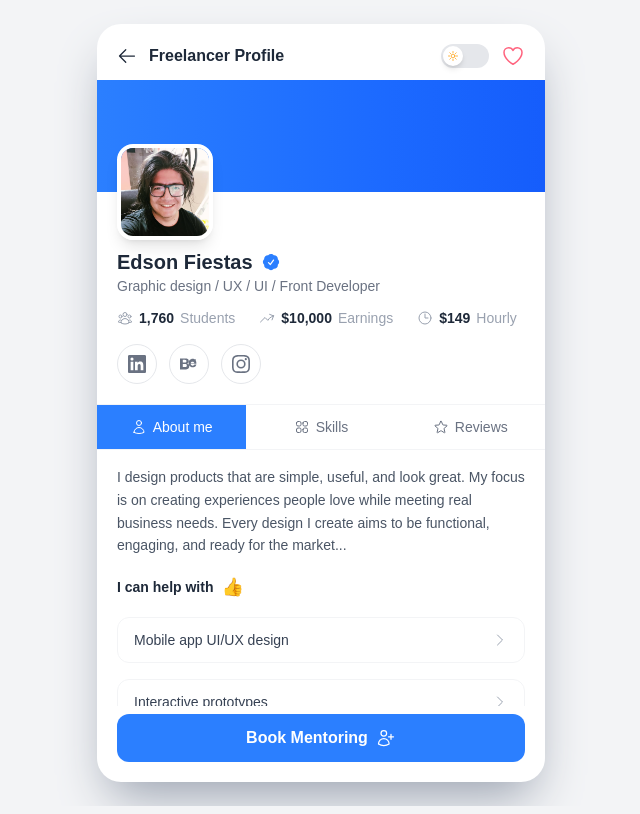
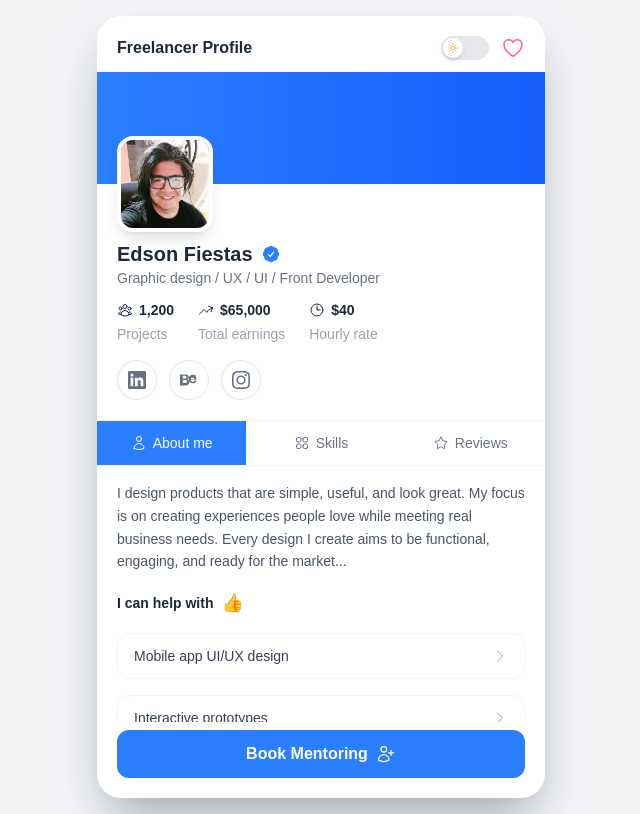
Before and after one commit to edsonfiestas/my-profile, a Next.js app: page / in a window 1280 px wide. Shown: the whole page, without its empty margins (319-959 px from the left). Built offline with nearby package versions, Linux system fonts and the light colour scheme.

Commit message:
nuevo pull

```diff
--- a/src/app/layout.tsx
+++ b/src/app/layout.tsx
@@ -27,7 +27,7 @@ export default function RootLayout({
   return (
     <html lang="en" suppressHydrationWarning>
       <body
-        className={`${geistSans.variable} ${geistMono.variable} antialiased text-gray-800 bg-gray-100 dark:bg-gray-950 flex justify-center items-center min-h-screen transition-colors duration-500 p-6`}
+        className={`${geistSans.variable} ${geistMono.variable} antialiased text-gray-800 bg-gray-100 dark:bg-gray-950 flex justify-center items-center min-h-screen transition-colors duration-500 p-4`}
       >
         <ProfileCard />
       </body>
--- a/src/components/ProfileCard.tsx
+++ b/src/components/ProfileCard.tsx
@@ -140,7 +140,7 @@ const skills = [
 /* ─── Social links (brand SVG paths, viewBox 24x24) ─── */
 const socialLinks = [
   {
-    href: "https://www.linkedin.com/in/edson-fiestas-22ab1617/",
+    href: "https://pe.linkedin.com/in/edson-fiestas-22ab1617",
     label: "LinkedIn",
     viewBox: "0 0 24 24",
     d: "M20.447 20.452h-3.554v-5.569c0-1.328-.027-3.037-1.852-3.037-1.853 0-2.136 1.445-2.136 2.939v5.667H9.351V9h3.414v1.561h.046c.477-.9 1.637-1.85 3.37-1.85 3.601 0 4.267 2.37 4.267 5.455v6.286zM5.337 7.433a2.062 2.062 0 0 1-2.063-2.065 2.064 2.064 0 1 1 2.063 2.065zm1.782 13.019H3.555V9h3.564v11.452zM22.225 0H1.771C.792 0 0 .774 0 1.729v20.542C0 23.227.792 24 1.771 24h20.451C23.2 24 24 23.227 24 22.271V1.729C24 .774 23.2 0 22.222 0h.003z",
@@ -200,10 +200,10 @@ export default function ProfileCard() {
         {/* ── Top Bar ── */}
         <div className="flex items-center justify-between px-5 pt-5 pb-3">
           <div className="flex items-center gap-3">
-            <Icon
+            {/* <Icon
               d={ICONS.arrowLeft}
               className="w-5 h-5 text-gray-800 dark:text-white"
-            />
+            /> */}
             <span className="text-base font-semibold text-gray-800 dark:text-white">
               Freelancer Profile
             </span>
@@ -273,37 +273,45 @@ export default function ProfileCard() {
 
         {/* ── Stats Row ── */}
         <div className="flex items-center gap-6 px-5 pb-4 text-sm">
+          <div className="flex flex-col gap-1">
             <div className="flex items-center gap-1.5">
               <Icon
                 d={ICONS.userGroup}
-              className="w-4 h-4 text-gray-400 dark:text-gray-500"
+                className="w-4 h-4 text-gray-800 dark:text-gray-500"
               />
               <span className="font-semibold text-gray-800 dark:text-white">
-              1,760
+                1,200
               </span>
-            <span className="text-gray-400 dark:text-gray-500">Students</span>
             </div>
+            <span className="text-gray-400 dark:text-gray-500">Projects</span>
+          </div>
+          <div className="flex flex-col gap-1">
             <div className="flex items-center gap-1.5">
               <Icon
                 d={ICONS.arrowTrendingUp}
-              className="w-4 h-4 text-gray-400 dark:text-gray-500"
+                className="w-4 h-4 text-gray-800 dark:text-gray-500"
               />
               <span className="font-semibold text-gray-800 dark:text-white">
-              $10,000
-            </span>
-            <span className="text-gray-400 dark:text-gray-500 hidden min-[400px]:inline">
-              Earnings
+                $65,000
               </span>
             </div>
-          <div className="flex items-center gap-1.5">
+            <span className="text-gray-400 dark:text-gray-500 hidden min-[400px]:inline">
+              Total earnings
+            </span>
+          </div>
+          <div className="flex flex-col gap-1">
+            <div className="flex items-center justify-start gap-1.5">
               <Icon
                 d={ICONS.clock}
-              className="w-4 h-4 text-gray-400 dark:text-gray-500"
+                className="w-4 h-4 text-gray-800 dark:text-gray-500"
               />
               <span className="font-semibold text-gray-800 dark:text-white">
-              $149
+                $40
               </span>
-            <span className="text-gray-400 dark:text-gray-500">Hourly</span>
+            </div>
+            <span className="text-gray-400 dark:text-gray-500">
+              Hourly rate
+            </span>
           </div>
         </div>
 
```
Lines whose indentation alone changed are shown as unchanged.
